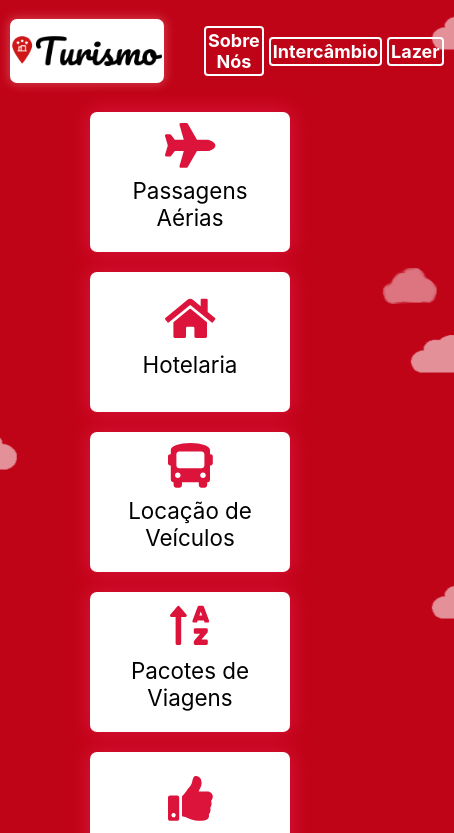
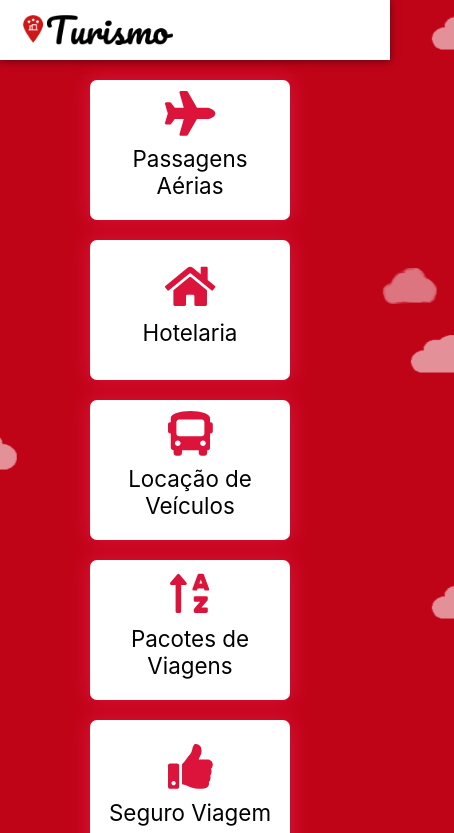
Before and after one commit to roberto-ng/site-de-turismo, a Next.js app: page / in a window 390 px wide. Shown: the top 833 px of the page, 454 px wide, since content can reach past the window. Built offline with nearby package versions, Linux system fonts and the light colour scheme.

Commit message:
menu mobile

```diff
--- a/components/Layout.tsx
+++ b/components/Layout.tsx
@@ -1,7 +1,12 @@
 import type { NextPage } from 'next';
 import Head from 'next/head';
 import Image from 'next/image';
+import { ReactNode } from 'react';
 import styles from '../styles/Layout.module.css';
+
+type Props = {
+    children?: ReactNode,
+}
 
 const menuItens = [
     {
@@ -18,14 +23,51 @@ const menuItens = [
     },
 ];
 
-const Layout: NextPage = ({ children }) => {
+function MenuDesktop() {
+    return (
+        <div id={styles.barra}>
+            <div id={styles.logoContainer}>
+                <img
+                    src="/res/logo.png"
+                    width="150"
+                    height="30"
+                />
+            </div>
+
+            <div id={styles.barraMenu}>
+                <ul>
+                    {menuItens.map((item, i) => (
+                        <li key={i}>
+                            <a href={item.link}>
+                                {item.texto}
+                            </a>
+                        </li>
+                    ))}
+                </ul>
+            </div>
+        </div>
+    );
+}
+
+function MenuMobile() {
+    return (
+        <div id={styles.barraMobile}>
+            <div id={styles.logo}>
+                <img
+                    src="/res/logo.png"
+                    width="150px"
+                    height="30px"
+                />
+            </div>
+        </div>
+    );
+}
+
+export default function Layout({ children }: Props) {
     return (
         <div className={styles.container}>
             <Head>
                 <title>Turismo</title>
-                {/*
-                <meta name="description" content="Generated by create next app" />
-                */}
 
                 <meta name="viewport" content="width=device-width, initial-scale=1.0" />
                 <link rel="icon" href="/favicon.ico" />
@@ -34,25 +76,12 @@ const Layout: NextPage = ({ children }) => {
             {/* Contem a imagem com nuvens que passa pela tela no fundo da página */}
             <div id={styles.fundo} />
 
-            <div id={styles.barra}>
-                <div id={styles.logoContainer}>
-                    <img src="/res/logo.png" width="150" height="30" />
-                </div>
+            <MenuDesktop />
+            <MenuMobile />
 
-                <div id={styles.barraMenu}>
-                    <ul>
-                        {menuItens.map((item, i) => (
-                            <li key={i}>
-                                <a href={item.link}>{item.texto}</a>
-                            </li>
-                        ))}
-                    </ul>
-                </div>
+            <div id={styles.conteudo}>
+                {children}
             </div>
-
-            {children}
         </div>
     );
 };
-
-export default Layout;
--- a/pages/index.tsx
+++ b/pages/index.tsx
@@ -10,8 +10,6 @@ import {
     faSortAlphaUp,
     faThumbsUp,
     faComments,
-    faCompress,
-    faLaptop,
 } from '@fortawesome/free-solid-svg-icons'
 
 const servicos = [
@@ -23,7 +21,7 @@ const servicos = [
     { texto: 'Vistos Consulares', icone: faComments },
 ];
 
-const Home: NextPage = () => {
+export default function Home() {
     return (
         <div className={styles.container}>
             <div className={styles.servicosWrapper}>
@@ -58,5 +56,3 @@ const Home: NextPage = () => {
         </div>
     )
 }
-
-export default Home
--- a/styles/Layout.module.css
+++ b/styles/Layout.module.css
@@ -80,8 +80,35 @@
   margin-right: 5px;
 }
 
-@media screen and (max-width: 600px) {
-  #barraMenu li a {
-    padding: 2px;
+#barraMobile {
+  display: none;
+  background-color: white;
+  box-shadow: 0px 1px 8px 0px rgba(0,0,0,0.5);
+  position: fixed;
+  width: 100%;
+  top: 0;
+  z-index: 1000;
+}
+
+#barraMobile #logo {
+  display: flex;
+  justify-content: center;
+  align-items: center;
+  width: 186px;
+  height: 50px;
+  margin: 5px;
+}
+
+@media screen and (max-width: 1180px) {
+  #barraMenu, #barra {
+    display: none;
+  }
+
+  #barraMobile {
+    display: inline-block;
+  }
+
+  #conteudo {
+    margin-top: 70px;
   }
 }
```
